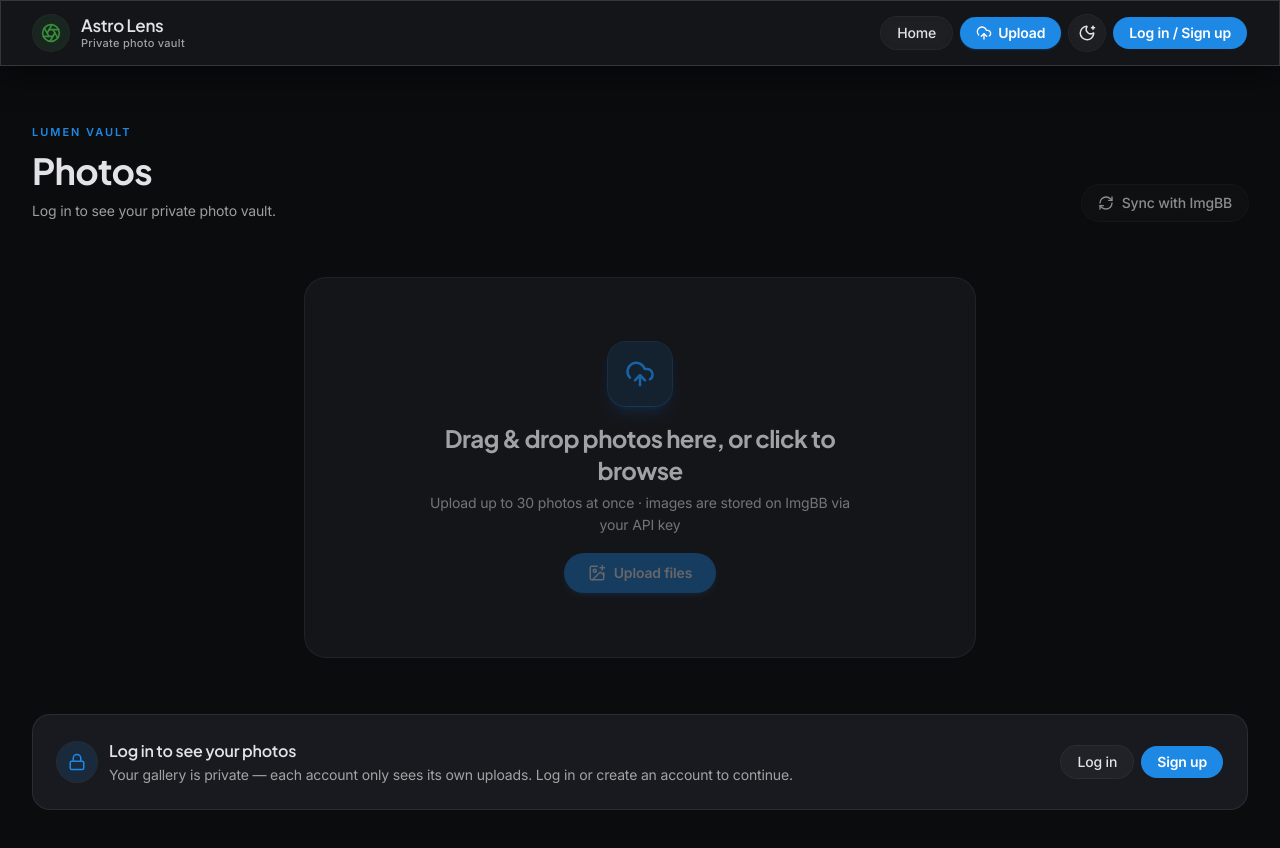
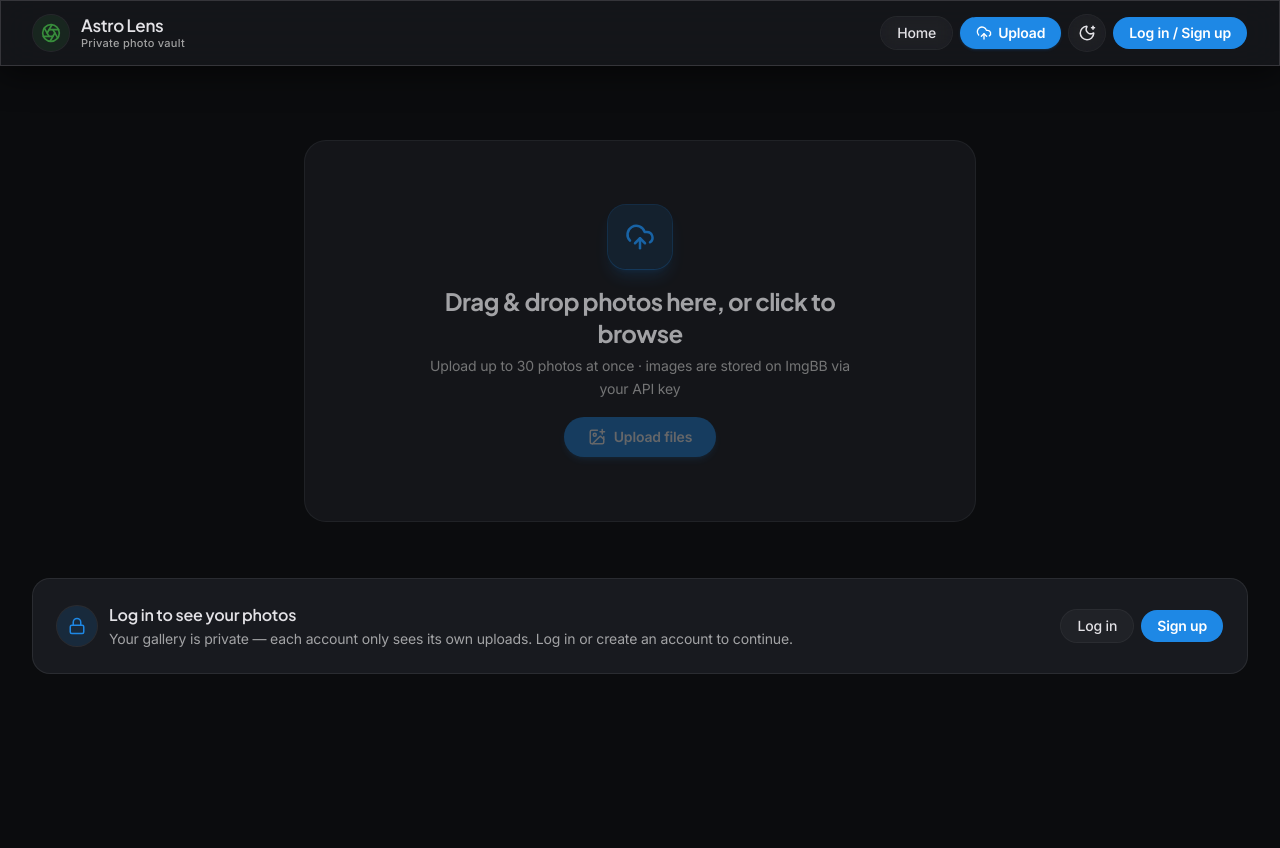
Before and after one commit to piyushsarkar-dev/astrolens-web, a Next.js app: page / in a window 1280 px wide. Shown: the top 848 px of the page. After the commit the page ends 800 px from the top, so only its background shows below. Built offline with nearby package versions, Linux system fonts and the light colour scheme; no server answers.

Commit message:
Update GalleryPage.tsx

```diff
--- a/src/components/Gallery/GalleryPage.tsx
+++ b/src/components/Gallery/GalleryPage.tsx
@@ -1,6 +1,6 @@
 "use client";
 
-import { KeyRound, Lock, RefreshCw } from "lucide-react";
+import { KeyRound, Lock } from "lucide-react";
 import { useCallback, useEffect, useMemo, useState } from "react";
 import { toast } from "sonner";
 import { useAuth } from "@/components/Auth/AuthProvider";
@@ -15,10 +15,9 @@ type GalleryPageProps = {
 };
 
 const GalleryPage = ({ initialImages }: GalleryPageProps) => {
-  const { user, profile, loading: authLoading, hasImgbbKey } = useAuth();
+  const { user, loading: authLoading, hasImgbbKey } = useAuth();
   const userId = user?.id ?? null;
   const [allImages, setAllImages] = useState<ImageRecord[]>(initialImages);
-  const [syncing, setSyncing] = useState(false);
   const [selectedIndex, setSelectedIndex] = useState<number | null>(null);
   const { subscribeToUploadedImage } = useBackup();
 
@@ -62,30 +61,6 @@ const GalleryPage = ({ initialImages }: GalleryPageProps) => {
     [allImages, userId],
   );
 
-  const syncFromImgbb = useCallback(async () => {
-    setSyncing(true);
-    try {
-      const response = await fetch("/api/images/sync", { method: "POST" });
-      const json = (await response.json().catch(() => null)) as {
-        data?: ImageRecord[];
-        error?: string;
-      } | null;
-      if (!response.ok) {
-        throw new Error(json?.error ?? "Could not sync images with ImgBB.");
-      }
-      setAllImages(json?.data ?? []);
-      toast.success("Synced with ImgBB.");
-    } catch (err) {
-      toast.error(
-        err instanceof Error ? err.message : "Could not sync images.",
-      );
-    } finally {
-      setSyncing(false);
-    }
-  }, []);
-
-
-
   const handleError = useCallback((message: string) => toast.error(message), []);
 
   const handleDelete = useCallback(
@@ -117,40 +92,7 @@ const GalleryPage = ({ initialImages }: GalleryPageProps) => {
   );
 
   return (
-    <section className="space-y-6 pt-24 pb-10 sm:pt-28">
-      <div className="flex flex-wrap items-end justify-between gap-4">
-        <div className="space-y-2">
-          <p className="text-sky text-[11px] font-semibold tracking-[0.18em] uppercase">
-            Lumen Vault
-          </p>
-
-          <h2 className="font-display text-[28px] leading-[36px] font-bold tracking-[-0.02em] lg:text-4xl lg:leading-[44px]">
-            {user
-              ? `${profile?.display_name || user.user_metadata?.display_name || user.email?.split("@")[0] || "Your"}’s Photos`
-              : "Photos"}
-          </h2>
-
-          <p className="text-mist text-sm">
-            {!user
-              ? "Log in to see your private photo vault."
-              : `${visibleImages.length} ${visibleImages.length === 1 ? "photo" : "photos"} · synced with ImgBB`}
-          </p>
-        </div>
-
-        <button
-          type="button"
-          onClick={syncFromImgbb}
-          disabled={syncing || !user || !hasImgbbKey}
-          title={!user ? "Log in first" : !hasImgbbKey ? "Add your ImgBB key in profile first" : "Sync with ImgBB"}
-          className="bg-foreground/[0.04] ring-line-subtle hover:bg-foreground/[0.09] inline-flex items-center gap-2 rounded-full px-4 py-2 text-sm font-medium ring-1 backdrop-blur transition disabled:opacity-60">
-          <RefreshCw
-            size={16}
-            className={syncing ? "animate-spin" : ""}
-            aria-hidden
-          />
-          {syncing ? "Syncing…" : "Sync with ImgBB"}
-        </button>
-      </div>
+    <section className="space-y-6 pt-20 pb-10 sm:pt-24">
 
       {/* Centered drag-and-drop card ONLY when user has 0 photos in account */}
       {visibleImages.length === 0 && (
```
